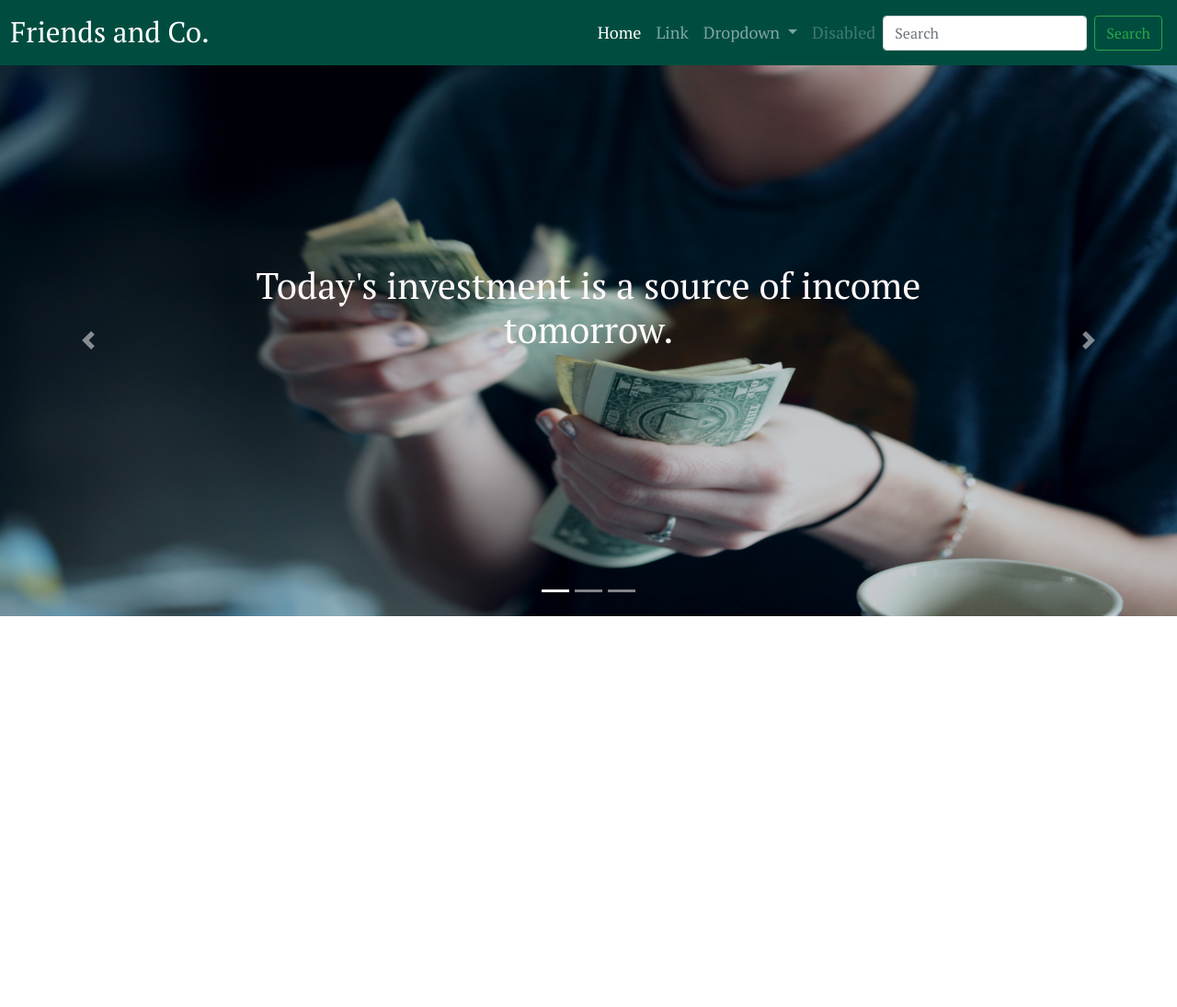
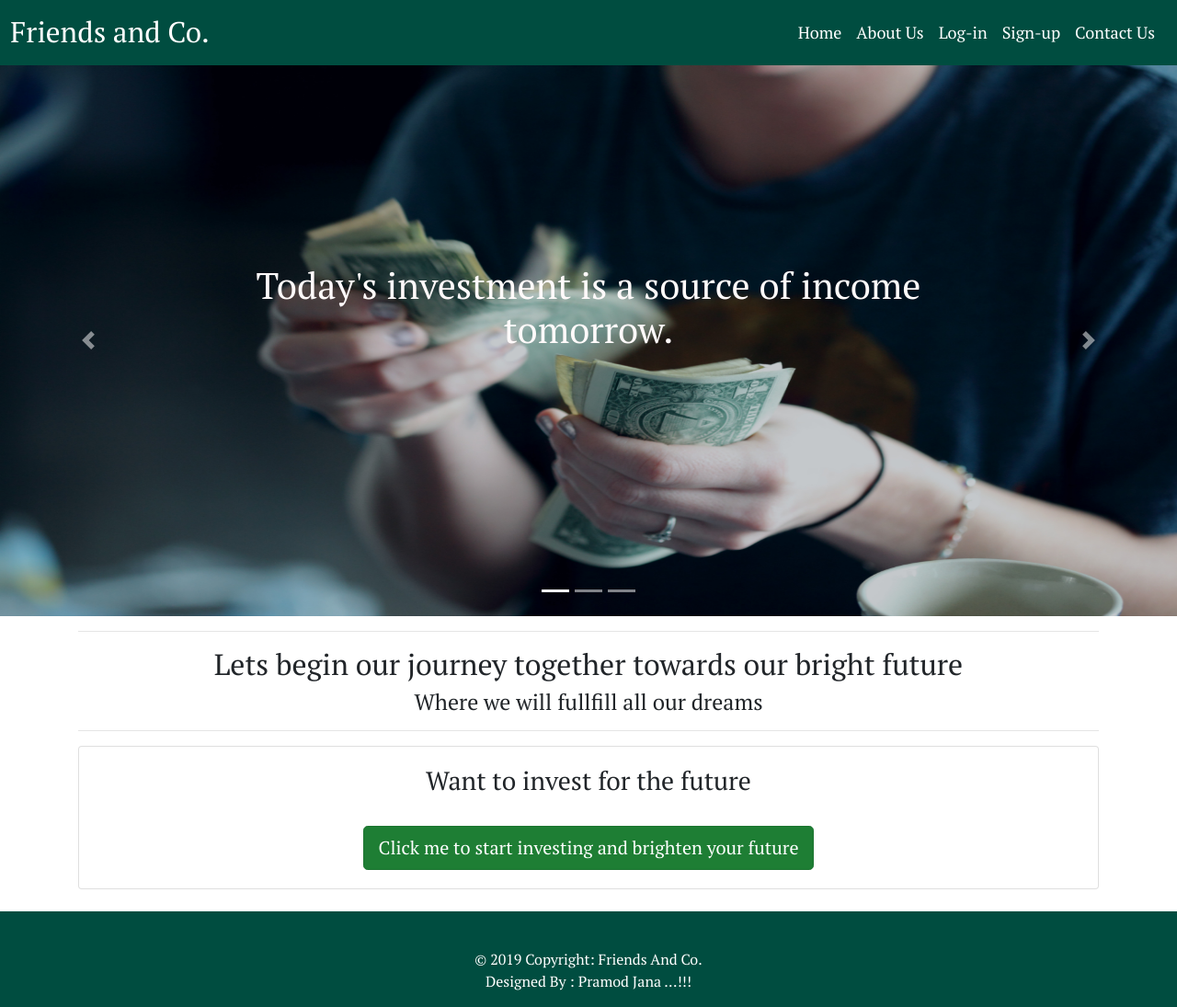
Before and after one commit to PramodJana/Friends-and-Co, a PHP site: page / in a window 1280 px wide. Shown: the whole page at 92% size. Before the commit the page ends 670 px from the top, so only its background shows below. Run offline with PHP 8.4, Linux system fonts and the light colour scheme; some libraries are stand-ins or nearby versions.

Commit message:
first commit of sep

```diff
--- /dev/null
+++ b/footer.php
@@ -0,0 +1,36 @@
+<html>
+<html lang="en">
+  <head>
+    <!-- Required meta tags -->
+    <meta charset="utf-8">
+    <meta name="viewport" content="width=device-width, initial-scale=1, shrink-to-fit=no">
+
+  </head>
+  <body>
+      <?php
+      echo '<footer class="page-footer font-small blue pt-4" style="background-color:#004D40;color:white">
+
+    <!-- Footer Links -->
+    <div class="container-fluid text-center text-md-left">
+
+          <!-- Footer Links -->
+
+    <!-- Copyright -->
+    <div class="footer-copyright text-center py-3">© 2019 Copyright:
+       Friends And Co.
+    <br>
+                Designed By : Pramod Jana ...!!!
+                </div>
+    <!-- Copyright -->
+
+  </footer>
+'
+
+?>
+
+
+
+
+
+
+</html>
--- a/header.php
+++ b/header.php
@@ -29,30 +29,21 @@
   <div class="collapse navbar-collapse" id="navbarSupportedContent">
     <ul class="navbar-nav ml-auto">
       <li class="nav-item active">
-        <a class="nav-link" href="#">Home <span class="sr-only">(current)</span></a>
+        <a class="nav-link" href="index.php">Home <span class="sr-only">(current)</span></a>
       </li>
-      <li class="nav-item">
-        <a class="nav-link" href="#">Link</a>
+      <li class="nav-item active">
+        <a class="nav-link" href="aboutus.php">About Us</a>
       </li>
-      <li class="nav-item dropdown">
-        <a class="nav-link dropdown-toggle" href="#" id="navbarDropdown" role="button" data-toggle="dropdown" aria-haspopup="true" aria-expanded="false">
-          Dropdown
-        </a>
-        <div class="dropdown-menu" aria-labelledby="navbarDropdown">
-          <a class="dropdown-item" href="#">Action</a>
-          <a class="dropdown-item" href="#">Another action</a>
-          <div class="dropdown-divider"></div>
-          <a class="dropdown-item" href="#">Something else here</a>
-        </div>
+      <li class="nav-item active">
+        <a class="nav-link" href="#">Log-in</a>
       </li>
-      <li class="nav-item">
-        <a class="nav-link disabled" href="#" tabindex="-1" aria-disabled="true">Disabled</a>
+      <li class="nav-item active">
+        <a class="nav-link" href="#">Sign-up</a>
       </li>
-    </ul>
-    <form class="form-inline my-2 my-lg-0">
-      <input class="form-control mr-sm-2" type="search" placeholder="Search" aria-label="Search">
-      <button class="btn btn-outline-success my-2 my-sm-0" type="submit">Search</button>
-    </form>
+      <li class="nav-item active">
+        <a class="nav-link" href="#">Contact Us</a>
+      </li>
+
   </div>
 </nav>';
 
--- a/index.php
+++ b/index.php
@@ -68,6 +68,41 @@
        </div>
 
 
+<div class="container">
+<hr>
+<center>
+  <h2>Lets begin our journey together towards our bright future</h2>
+  <h4>Where we will fullfill all our dreams</h4>
+</center>
+<hr>
+<div class="card">
+  <div class="card-body">
+    <center><h3>Want to invest for the future</h3></center>
+    <br>
+    <center><a href="#" class="btn btn-success btn-lg active" role="button" aria-pressed="true">Click me to start investing and brighten your future</a></center>
+
+  </div>
+</div>
+
+
+
+
+
+</div>
+
+
+
+
+
+
+
+
+
+
+ <br />
+ <?php
+ include "footer.php";
+ ?>
 
 
 
```
Also changed, not shown: aboutus.php (added, +110 -0 lines), img/abhishek.jpeg (added), 1 other file.
